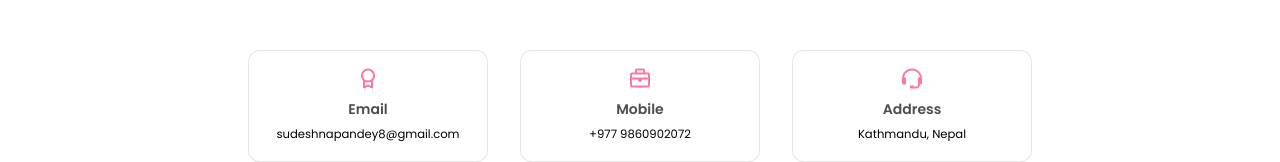
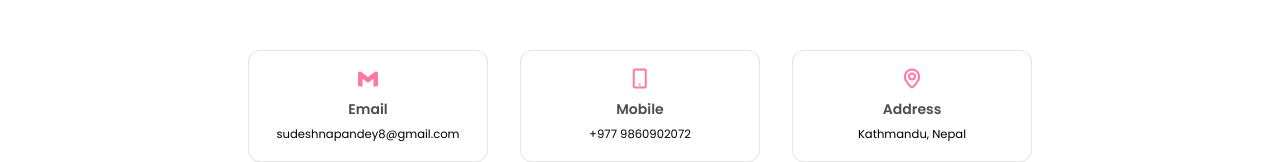
Before and after one commit to sudeshna-22/sudeshna-portfolio-24, a React (Create React App) app: page / in a window 1280 px wide. Shown: the part 4142-4304 px from the top of the page. Built offline with nearby package versions, Linux system fonts and the light colour scheme.

Commit message:
minor changes

```diff
--- a/src/components/contact/Contact.jsx
+++ b/src/components/contact/Contact.jsx
@@ -26,18 +26,18 @@ const Contact = () => {
       <div className="contact-container container grid">
         <div className="contact-info grid">
           <div className="contact-container-box" onClick={() => copyToClipboard('sudeshnapandey8@gmail.com')}>
-            <i className="bx bx-award contact-icon"></i>
+            <i className="bx bxl-gmail contact-icon"></i>
             <h3 className="contact-title">Email</h3>
             <span className="contact-subtitle">sudeshnapandey8@gmail.com</span>
 
           </div>
           <div className="contact-container-box" onClick={() => copyToClipboard('+977 9860902072')}>
-            <i className="bx bx-briefcase contact-icon"></i>
+            <i className="bx bx-mobile-alt contact-icon"></i>
             <h3 className="contact-title">Mobile</h3>
             <span className="contact-subtitle">+977 9860902072</span>
           </div>
           <div className="contact-container-box" onClick={() => copyToClipboard('Kathmandu, Nepal')}>
-            <i className="bx bx-support contact-icon"></i>
+            <i className="bx bx-map contact-icon"></i>
             <h3 className="contact-title">Address</h3>
             <span className="contact-subtitle">Kathmandu, Nepal</span>
           </div>
```
